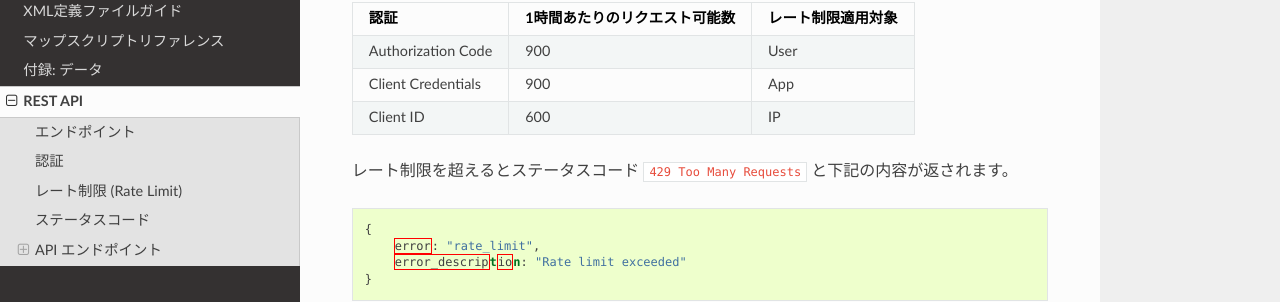
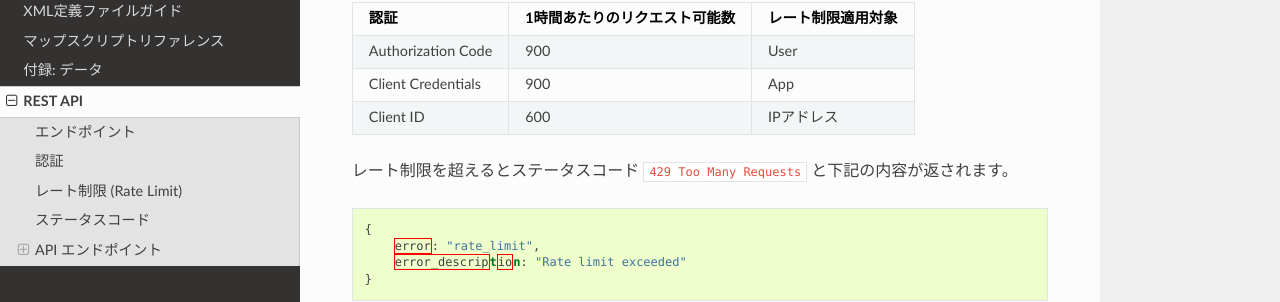
Before and after one commit to MinecraftJP/pvp-docs, a Sphinx documentation site: the page built from docs/rest/index.rst, in a window 1280 px wide and 900 px high, scrolled down 1298 px. Shown: the part 150-452 px from the top of the window. Built offline with Sphinx 7.4.7 and the Read the Docs theme 2.0.0, drawn with Linux system fonts in a browser that asks for light colours.

Commit message:
[Fix] Rate Limit

```diff
--- a/docs/rest/index.rst
+++ b/docs/rest/index.rst
@@ -65,7 +65,7 @@ Authorization Codeによる認証時には、対象のユーザ単位で1時間
 
    Authorization Code, 900, User
    Client Credentials, 900, App
-   Client ID, 600, IP
+   Client ID, 600, IPアドレス
 
 
 レート制限を超えるとステータスコード ``429 Too Many Requests`` と下記の内容が返されます。
```
